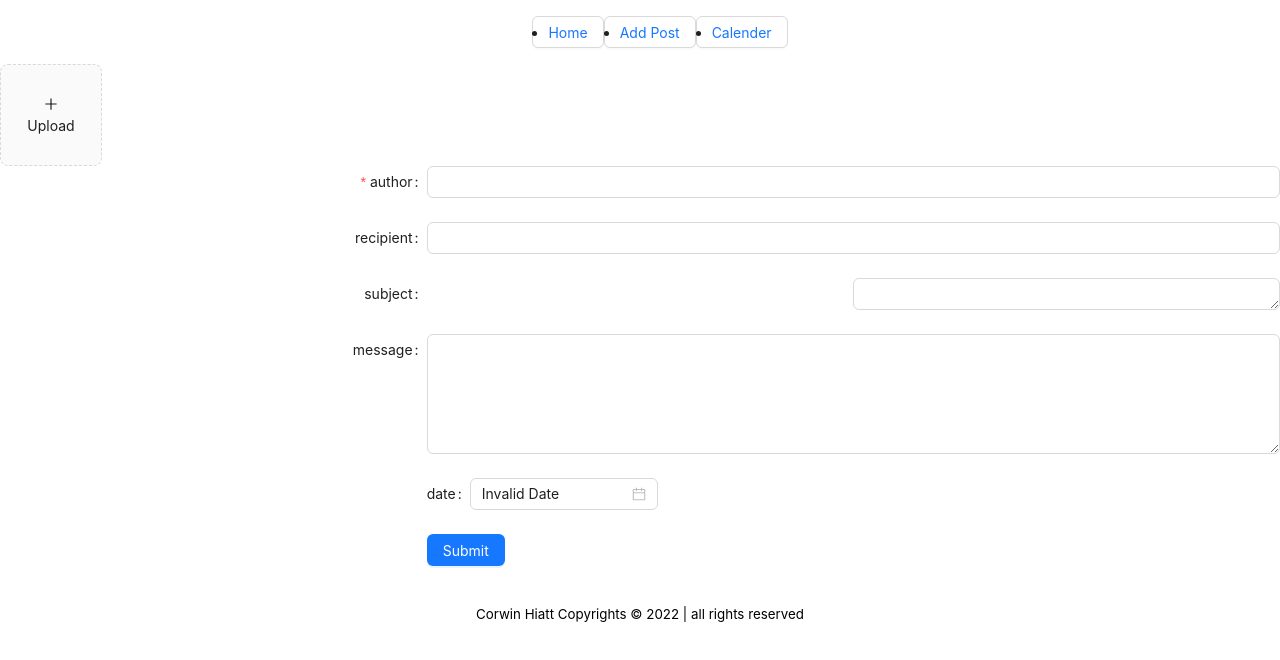
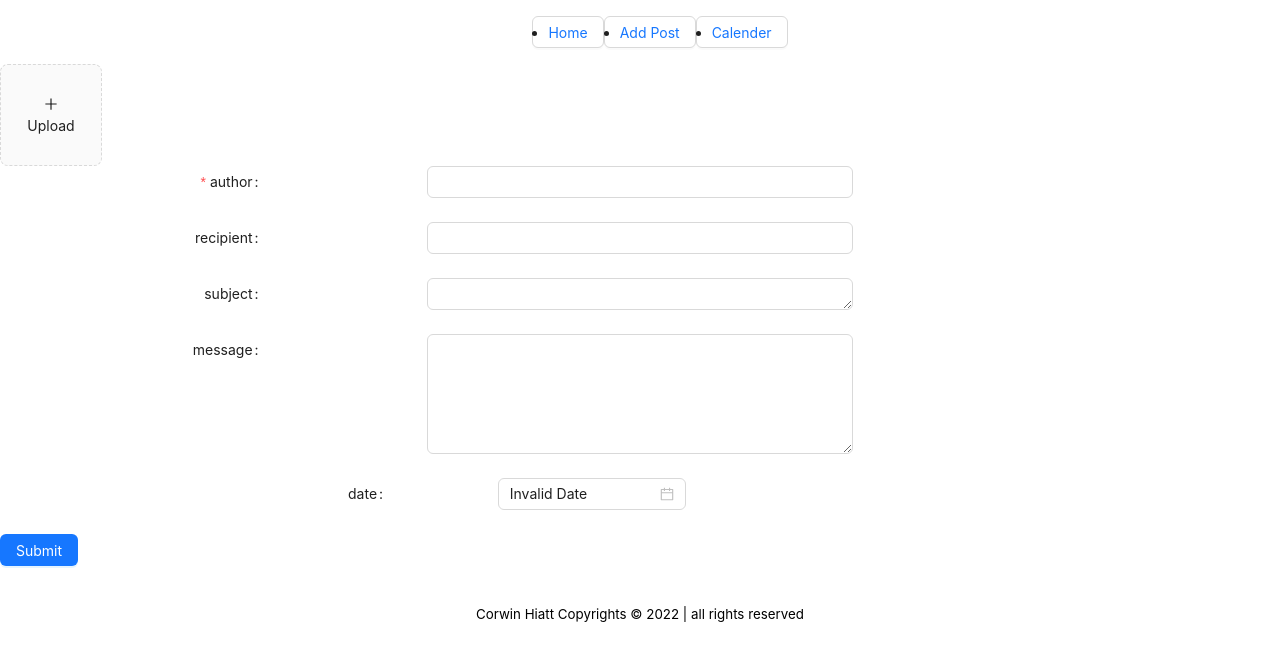
Before and after one commit to CorwinHiatt/final-frontend, a React (Create React App) app: page /add-post in a window 1280 px wide. Shown: the top 660 px of the page. Built offline with nearby package versions, Linux system fonts and the light colour scheme.

Commit message:
added some styling *note to self using component libraries makes customization for  MORE trouble when coming to styling. I perfer bone dry CSS. Happy with functionality.

```diff
--- a/src/App.css
+++ b/src/App.css
@@ -107,19 +107,10 @@ background: linear-gradient(90deg, rgba(131,58,180,1) 18%, rgba(253,29,29,1) 72%
 .single-post-card{
   margin-top: 10px;
 }
-.button-routes{
+
+:where(.css-dev-only-do-not-override-1l14yfp)[class^="ant-upload"] [class^="ant-upload"], :where(.css-dev-only-do-not-override-1l14yfp)[class*=" ant-upload"] [class^="ant-upload"], :where(.css-dev-only-do-not-override-1l14yfp)[class^="ant-upload"] [class*=" ant-upload"], :where(.css-dev-only-do-not-override-1l14yfp)[class*=" ant-upload"] [class*=" ant-upload"] {
   display: flex;
-  align-items: center;
+  flex-direction: row-reverse;
+  flex-wrap: wrap;
   justify-content: center;
-  flex-direction: column;
-  max-height: 25%;
-  background-color: rgb(219, 211, 211);
-  border : 3px solid rgb(242, 240, 241);
 }
-/* .home-button{
-  margin: 10px;
-}
-
-.add-post-button{}
-
-.calender-button{} */
--- a/src/components/AddPosts.jsx
+++ b/src/components/AddPosts.jsx
@@ -103,12 +103,15 @@ export default function AddPosts() {
       labelCol={{ span: 8 }}
       wrapperCol={{ span: 16 }}
     >
+
         <Upload
          name='image'
           action=""
           listType="picture-card"
           onPreview={handlePreview}
           onChange={handleChange}
+          labelCol={{ span: 11, offset: 0 }}
+          wrapperCol={{ span: 8, offset:3}}
         >
           <div>
             <PlusOutlined />
@@ -130,6 +133,8 @@ export default function AddPosts() {
         name={'author'}
         label="author"
         rules={[{ required: true, message: "Please input your Name!" }]}
+        labelCol={{ span: 5, offset: 0 }}
+      wrapperCol={{ span: 8, offset:3}}
       >
 
         <Input />
@@ -138,6 +143,8 @@ export default function AddPosts() {
       <Form.Item
         name={['recipient']}
         label="recipient"
+        labelCol={{ span: 5, offset: 0 }}
+        wrapperCol={{ span: 8, offset:3}}
       >
         <Input />
       </Form.Item>
@@ -145,7 +152,8 @@ export default function AddPosts() {
       <Form.Item
         name={['subject']}
         label="subject"
-        wrapperCol={{ span: 16, offset: 8 }}
+        labelCol={{ span: 5, offset: 0 }}
+      wrapperCol={{ span: 8, offset:3}}
       >
         <Input.TextArea
 
@@ -158,15 +166,23 @@ export default function AddPosts() {
 
       <Form.Item
         name={['message']}
-        label="message">
+        label="message"
+        labelCol={{ span: 5, offset: 0 }}
+        wrapperCol={{ span: 8, offset:3}}>
         <Input.TextArea rows={5} />
       </Form.Item>
       <Form.Item
-        wrapperCol={{ span: 16, offset: 8 }}
+              // labelCol={{ span: 5, offset: 0 }}
+              // wrapperCol={{ span: 8, offset:3}}
       >
+
+
+        <span className="date-submit-box">
         <Form.Item
           name={['date']}
-          label="date">
+          label="date"
+          labelCol={{ span: 11, offset: 0 }}
+          wrapperCol={{ span: 8, offset:3}}>
           <DatePicker defaultValue={dayjs('YYYY-MM-DD')} />
         </Form.Item>
         <Button
@@ -176,6 +192,7 @@ export default function AddPosts() {
 
           Submit
         </Button>
+        </span>
       </Form.Item>
 
     </Form>
--- a/src/components/ImgUpload.jsx
+++ b/src/components/ImgUpload.jsx
@@ -43,6 +43,7 @@ export default function Upload() {
 
 return(
   <>
+  <p className="flex-box-for-imgUpload">
 
   <form onSubmit={handleUpload}
   >
@@ -53,6 +54,7 @@ return(
 </input>
 <Button>+</Button>
   </form>
+  </p>
   </>
 )
 }
--- a/src/components/pages/Posts.jsx
+++ b/src/components/pages/Posts.jsx
@@ -28,6 +28,7 @@ export default function Posts() {
 
           <div className="single-post-card">
           <Card
+          hoverable
           style={{ width: 300 }}
           cover={(post.image) ?
             <img
```
